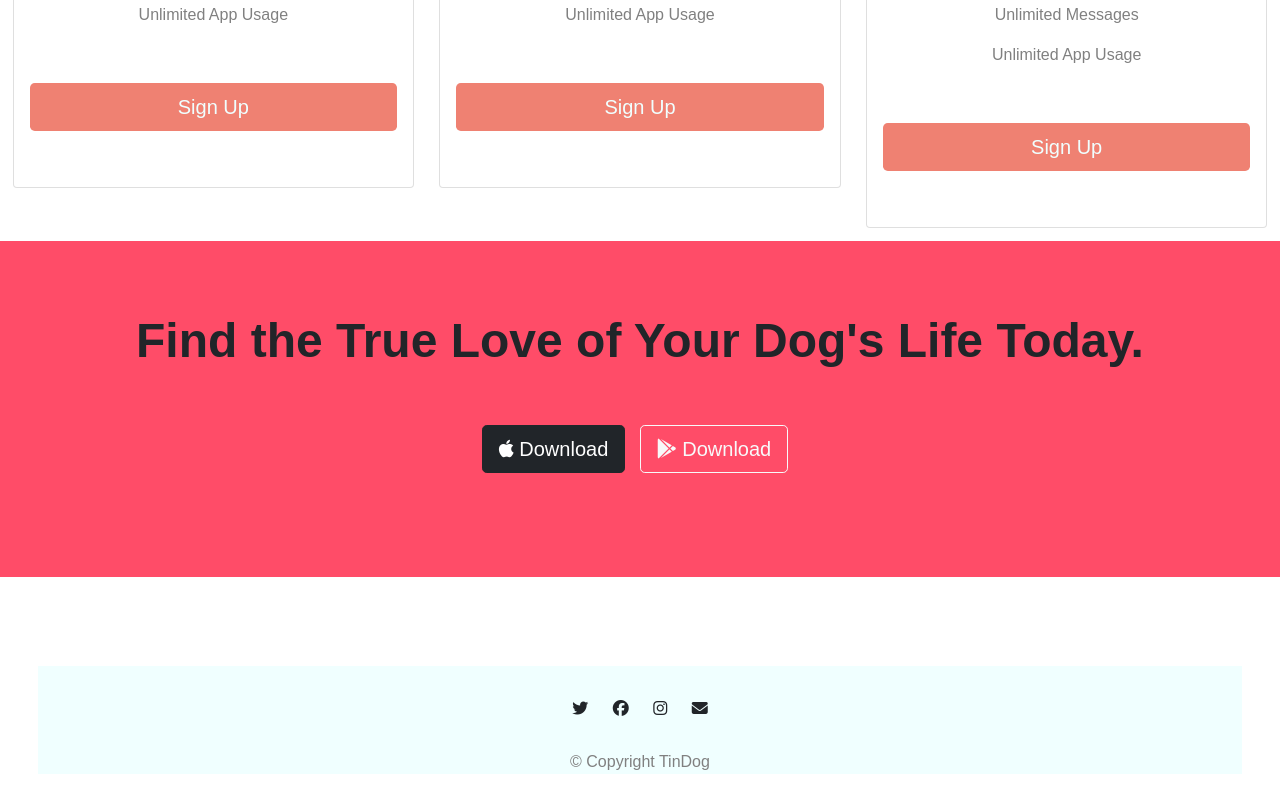
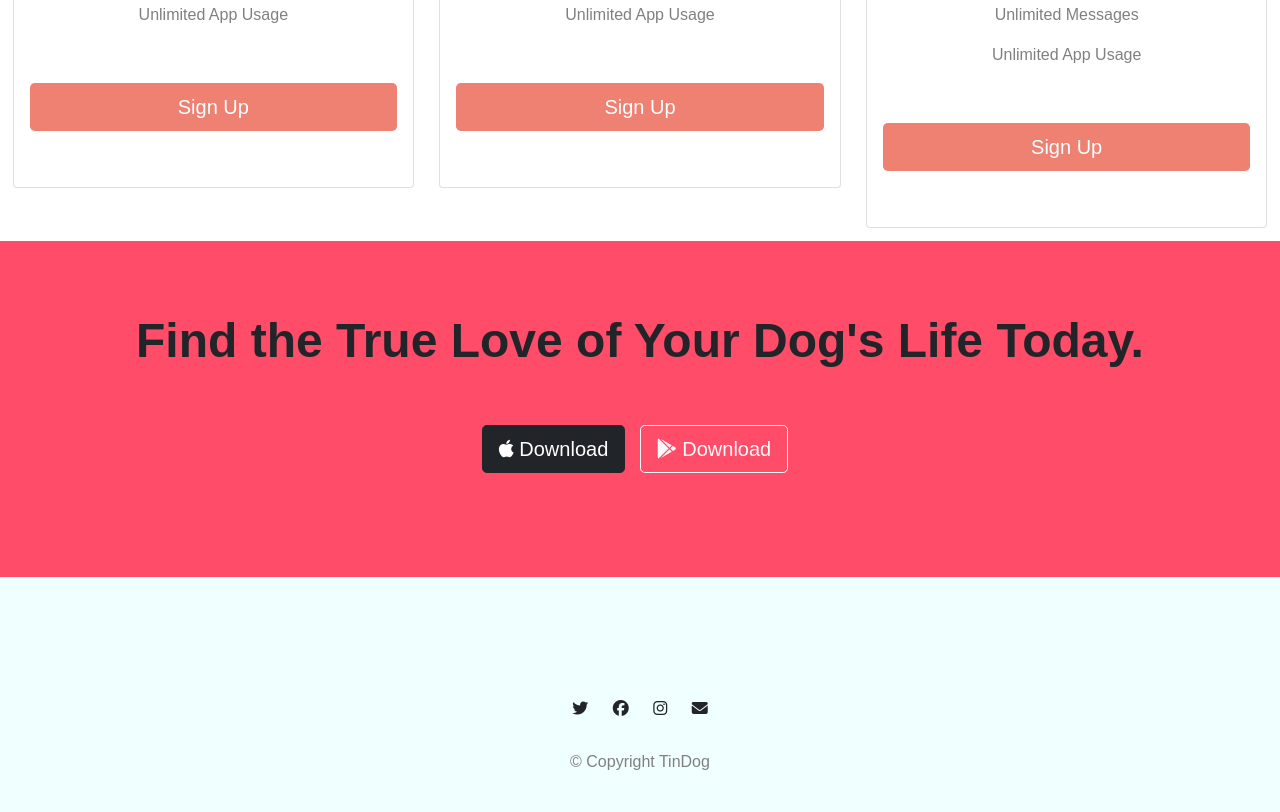
Before and after one commit to Swaraj-6/tindog, a plain HTML site: page index.html in a window 1280 px wide. Shown: the part 2435-3247 px from the top of the page. Drawn offline with nearby package versions, Linux system fonts and the light colour scheme.

Commit message:
update css file

```diff
--- a/css/styles.css
+++ b/css/styles.css
@@ -187,7 +187,7 @@ i:hover {
 
 #footer{
   text-align: center;
-  margin: 7% 3%;
+  padding: 7% 3%;
   background-color: azure;
 }
 
```
